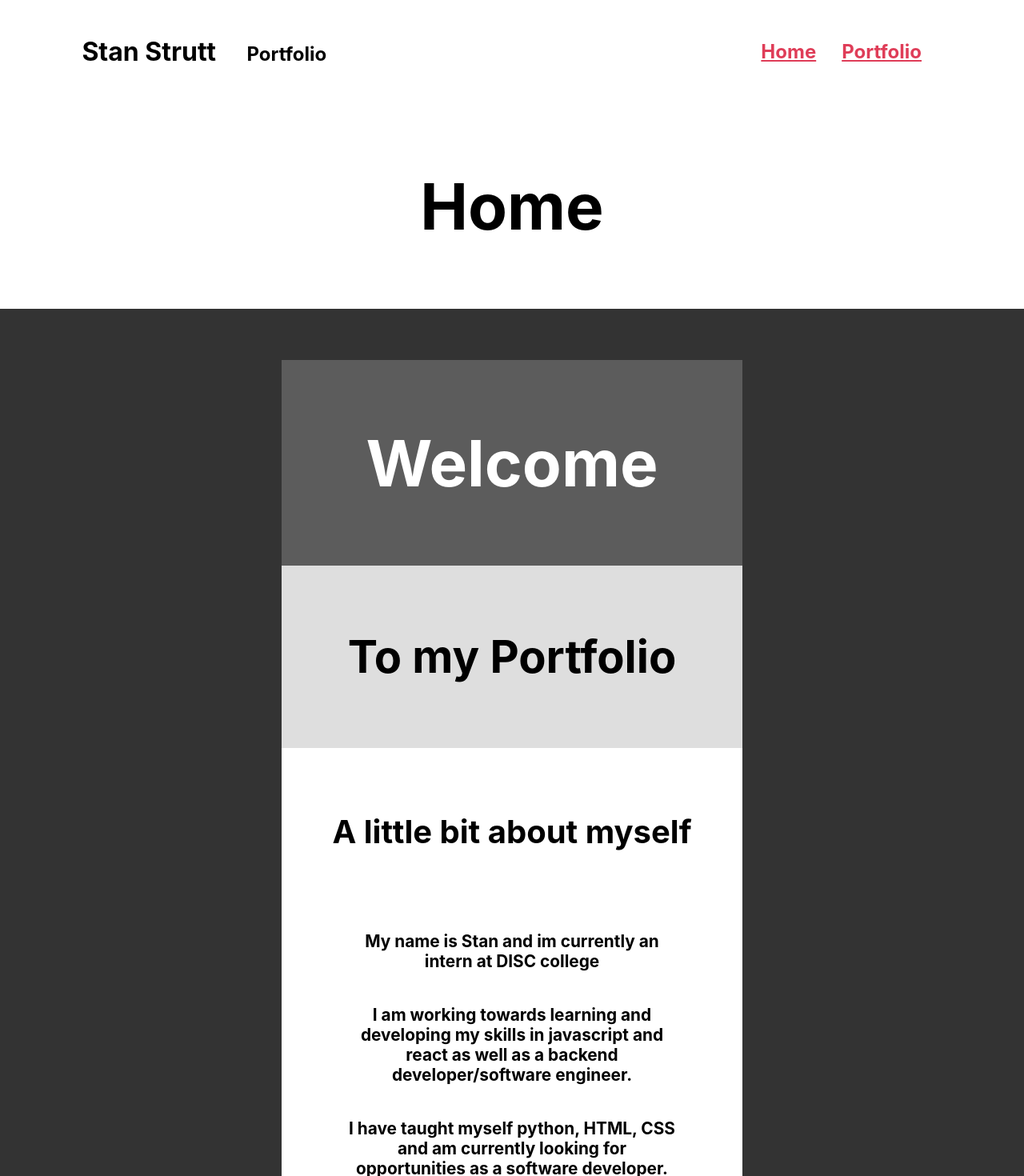
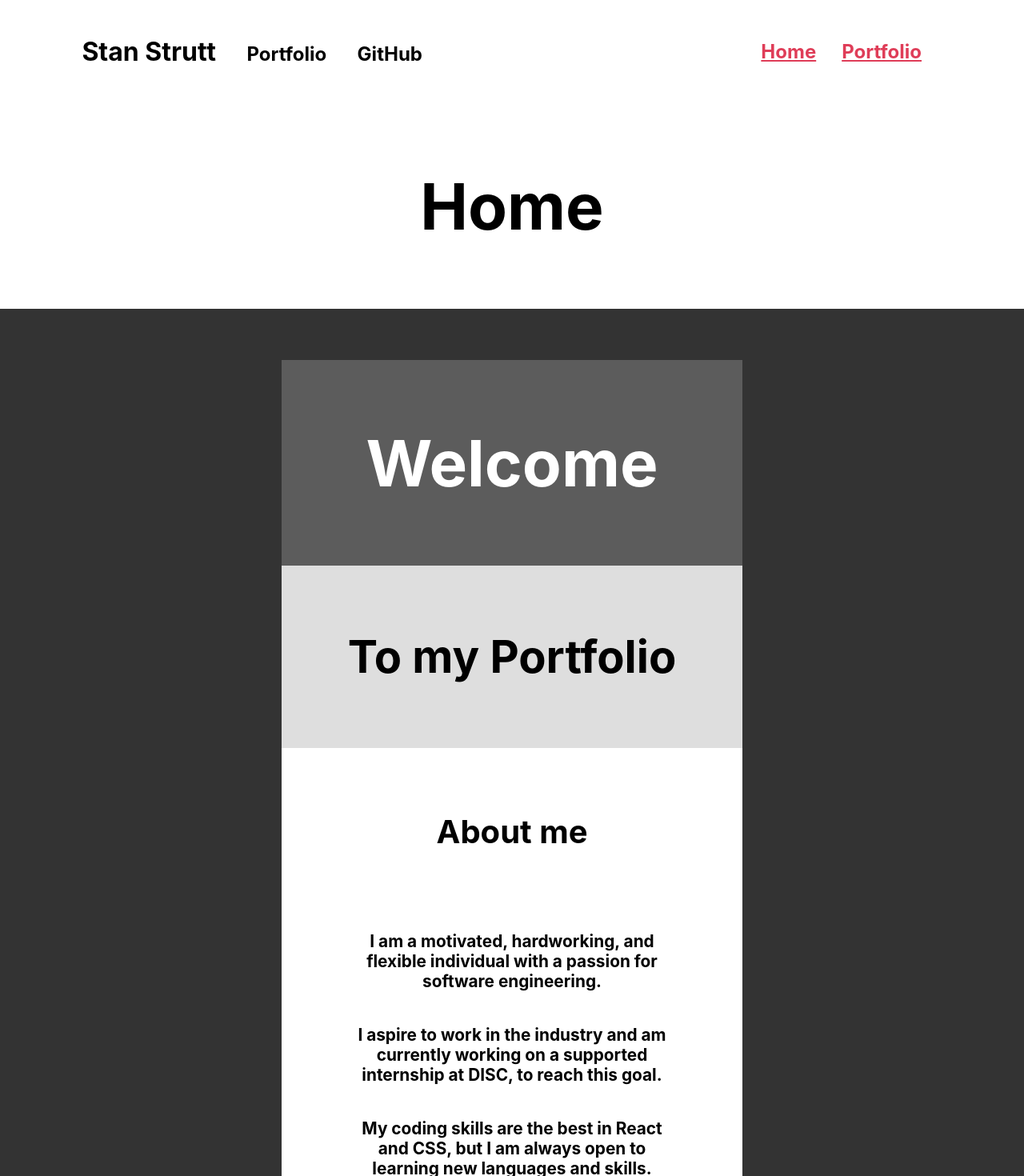
Before and after one commit to StanStrutt/Portfolio-Website, a React (Create React App) app: page / in a window 1280 px wide. Shown: the top 1470 px of the page at 80% size. Built offline with nearby package versions, Linux system fonts and the light colour scheme.

Commit message:
Added text and changed organisation

```diff
--- a/src/App.css
+++ b/src/App.css
@@ -38,6 +38,10 @@ h1 {
   margin: 0 auto 30px auto;
   color: #fff;
   width: 80%;
+}
+
+.FareShare-text p {
+  margin: 3rem 0;
 }
 
 .FareShare-text a {
@@ -150,8 +154,18 @@ strong {
 
 hr {
   width: 100%;
-  background-color: #fff;
+  background-color: #333;
   margin: 4rem 0;
   height: 2rem;
   border: none;
 }
+
+.FareShare h2 {
+  color: #fff;
+  margin: 2rem 0 3rem;
+  text-decoration: underline;
+}
+
+.GMAC-Reimagined {
+  margin-bottom: 4rem;
+}
--- a/src/App.jsx
+++ b/src/App.jsx
@@ -3,7 +3,6 @@ import { BrowserRouter as Router, Routes, Route } from 'react-router-dom';
 import Home from './pages/home';
 import Portfolio from './pages/portfolio';
 import Navbar from './components/Navbar';
-// import Title from './components/title';
 
 
 
--- a/src/components/Navbar.css
+++ b/src/components/Navbar.css
@@ -24,6 +24,12 @@
 
 .portfolio {
     margin: 1rem 0 0 2.4rem;
+}
+
+.portfolio a {
+    text-decoration: none;
+    color: #000;
+    margin: 0;
 }
 
 .navbar-links {
--- a/src/components/Navbar.jsx
+++ b/src/components/Navbar.jsx
@@ -11,7 +11,14 @@ export default function Navbar() {
             <h1>Stan Strutt</h1>
           </div>
           <div className='portfolio'>
-            <h2>Portfolio</h2>
+            <h2>
+              <Link className="portfolio-link" to="/portfolio" alt="Link to the Portfolio page">Portfolio</Link>
+            </h2>
+          </div>
+          <div className='portfolio'>
+            <h2>
+              <a href='https://github.com/StanStrutt'>GitHub</a>
+            </h2>
           </div>
         </div>
         <div className='navbar-links'>
--- a/src/pages/home.jsx
+++ b/src/pages/home.jsx
@@ -19,13 +19,14 @@ export default function Home() {
             </div>
             <div className='long-box'>
               <div className='long-title'>
-                <h3>A little bit about myself</h3>
+                <h3>About me</h3>
               </div>
               <div className='long-text'>
-                <strong>My name is Stan and im currently an intern at DISC college</strong>
-                <strong>I am working towards learning and developing my skills in javascript
-                and react as well as a backend developer/software engineer.</strong>
-                <strong>I have taught myself python, HTML, CSS and am currently looking for opportunities as a software developer.</strong>
+                <strong>I am a motivated, hardworking, and flexible individual with a passion for software engineering.</strong>
+                <strong>I aspire to work in the industry and am currently working on a supported internship at DISC, to reach this goal.</strong>
+                <strong>My coding skills are the best in React and CSS, but I am always open to learning new languages and skills.</strong>
+                <strong>I am know but am not proficient in HTML, Javascript and Python</strong>
+                <strong>I am eager to learn and take on new challenges, and can work as well on my own or as part of a team.</strong>
               </div>
             </div>
           </div>
--- a/src/pages/portfolio.jsx
+++ b/src/pages/portfolio.jsx
@@ -19,8 +19,10 @@ export default function Portfolio() {
             <h2>Here is a collection of my previous work</h2>
           </div>
           <div className='FareShare'>
+            <h2>FareShare webiste</h2>
             <div className='FareShare-text'>
               <p>This is a copy of the FareShare website that I made</p>
+              <p>I decided that trying to copy a a real website was the best way to start working on my react skills </p>
               <a href=" ">FareShare placeholder link</a>
             </div>
             <div className="img-holder">
@@ -32,9 +34,16 @@ export default function Portfolio() {
             <div className="img-holder">
               <img src={ActualFareShare} width="90%" alt=''/>
             </div>
+            <div className='FareShare-text'>
+              <p>This method of copying a real website and building it from the ground up to be exactly the same, I believe was a greatly beneficial process for my learning.
+                This is because it gave me crucial information of how elements reacted to eachother and how to build a website from nothing, it provided structure to my learning
+                as I learnt new aspects and features with every element I completed. It helped me grow by forcing me to step out of my comfort zone by adding elements and features
+                I wasn't confident in implementing as I knew if I were to "improve" the website and not try and make an exact copy, I may skip out on learning things that would benefit me in the future
+              </p>
+            </div>
           </div>
           <hr/>
-          <div className='GMAC Reimagined'>
+          <div className='GMAC-Reimagined'>
             <div className='GMAC-text'>
               <p>This website was a recreation of a current one, improving it by focusing mainly on ease of access with a clear and simple layout containing defined text and a clean set of links for each resource.
                 I did this by remaking the website as an SPA (single page application) and using a set of dropdowns and a input box to determine relevant information to the user.
```
Also changed, not shown: src/components/title.jsx (deleted, +0 -12 lines).
